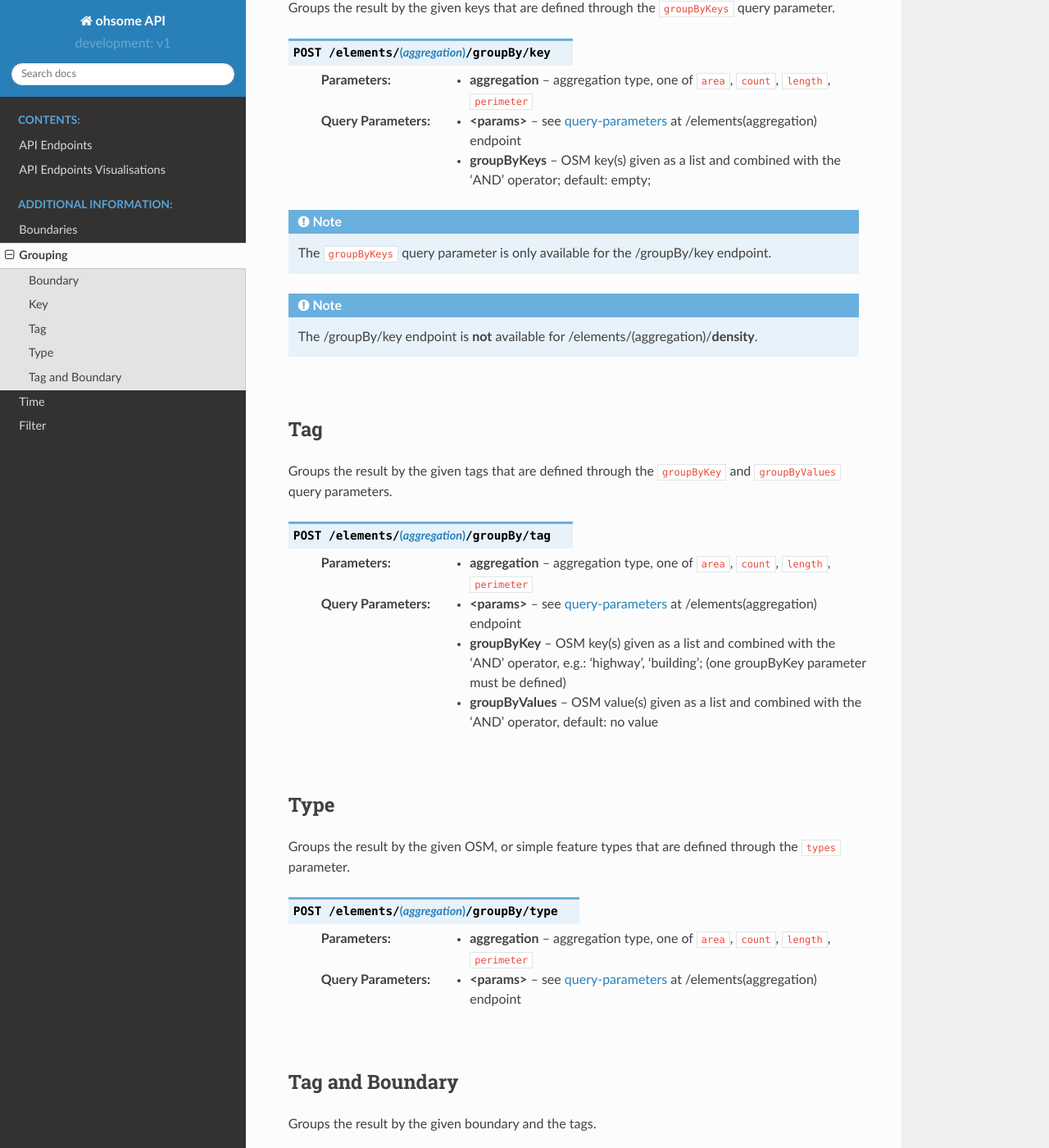
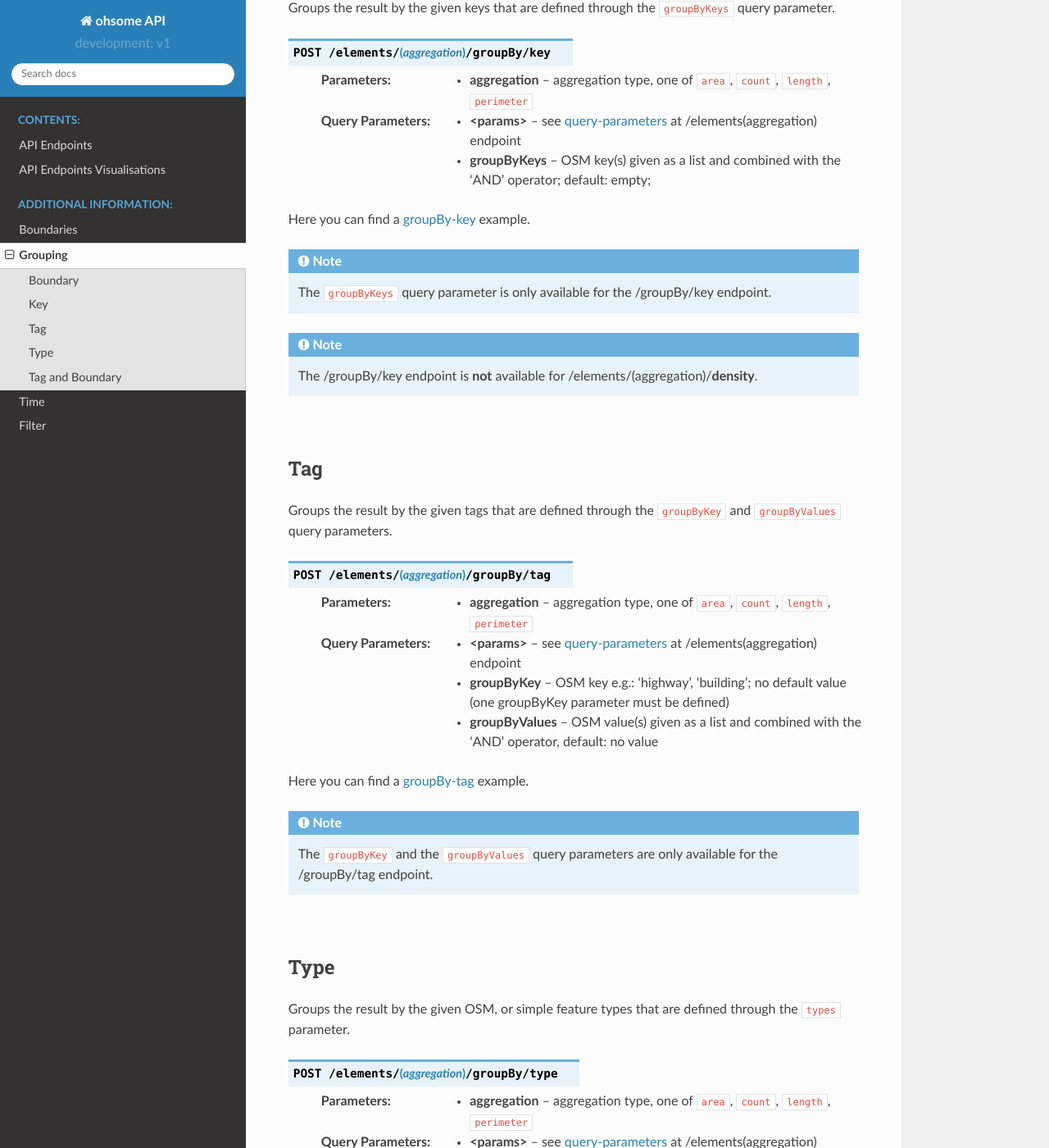
Before and after one commit to GIScience/ohsome-api, a Sphinx documentation site: the page built from docs/group-by.rst, in a window 1280 px wide and 1400 px high, scrolled down 898 px. Shown: the whole window at 82% size. Built offline with Sphinx 7.4.7 and the Read the Docs theme 2.0.0, drawn with Linux system fonts in a browser that asks for light colours; some of the changed text lies outside the part shown.

Commit message:
modifying groupBy docs
adding links to example requests on other page for different groupings
fixing wrong info for groupByKey parameter
fixes #43

```diff
--- a/docs/group-by.rst
+++ b/docs/group-by.rst
@@ -34,6 +34,10 @@
     :query groupByKeys: OSM key(s) given as a list and combined with the ‘AND’ operator; default: empty;
 .. _query-parameters: endpoints.html#post--elements-(aggregation)
 
+Here you can find a groupBy-key_ example.
+
+.. _groupBy-key: endpoints.html#post--elements-(aggregation)-groupBy-(groupType)
+
 
 .. note:: The ``groupByKeys`` query parameter is only available for the /groupBy/key endpoint.
 
@@ -50,10 +54,15 @@
 
     :param aggregation: aggregation type, one of ``area``, ``count``, ``length``, ``perimeter``
     :query <params>: see query-parameters_ at /elements(aggregation) endpoint
-    :query groupByKey: OSM key(s) given as a list and combined with the ‘AND’ operator, e.g.: 'highway’, 'building’; (one groupByKey parameter must be defined)
+    :query groupByKey: OSM key e.g.: 'highway’, 'building’; no default value (one groupByKey parameter must be defined)
     :query groupByValues: OSM value(s) given as a list and combined with the ‘AND’ operator, default: no value
 .. _query-parameters: endpoints.html#post--elements-(aggregation)
 
+Here you can find a groupBy-tag_ example.
+
+.. _groupBy-tag: endpoints.html#post--elements-(aggregation)-groupBy-boundary-groupBy-tag
+
+.. note:: The ``groupByKey`` and the ``groupByValues`` query parameters are only available for the /groupBy/tag endpoint.
 
 |
 
@@ -81,3 +90,7 @@
     :query groupByKey: OSM key(s) given as a list and combined with the ‘AND’ operator, e.g.: 'highway’, 'building’; (one groupByKey parameter must be defined)
     :query groupByValues: OSM value(s) given as a list and combined with the ‘AND’ operator, default: no value
 .. _query-parameters: endpoints.html#post--elements-(aggregation)
+
+Here you can find a groupBy-boundary-groupBy-tag_ example.
+
+.. _groupBy-boundary-groupBy-tag: endpoints.html#post--elements-(aggregation)-groupBy-boundary-groupBy-tag
```
